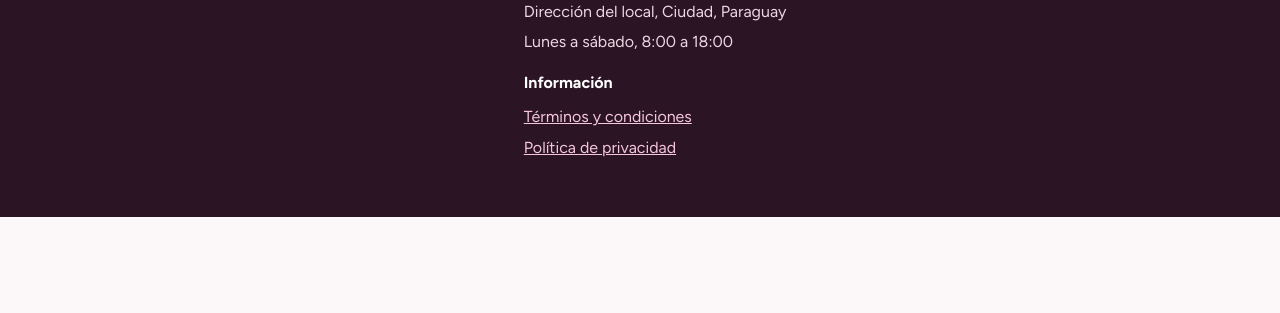
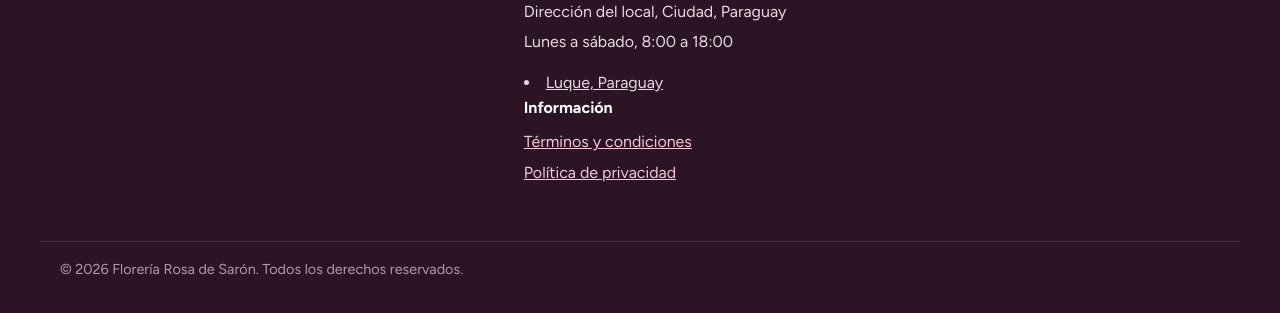
Before and after one commit to Frei-vms/TiendaRosadeSaron, a plain HTML site: page index.html in a window 1280 px wide. Shown: the part 1913-2226 px from the top of the page. Before the commit the page ends 2130 px from the top, so only its background shows below. Drawn offline with Linux system fonts and the light colour scheme.

Commit message:
Add link to Google Maps for Luque, Paraguay

```diff
--- a/index.html
+++ b/index.html
@@ -113,7 +113,7 @@
       <div>
         <p class="footer-h">Contacto</p>
         <ul class="footer-list" id="footContact"><li>+595 984 183 711</li></ul>
-      <div>
+      <li><a href="https://maps.google.com/?q=Luque+Paraguay" target="_blank" style="color: inherit;">Luque, Paraguay</a></li>
         <p class="footer-h">Información</p>
         <ul class="footer-list">
           <li><a href="#/terminos">Términos y condiciones</a></li>
```
